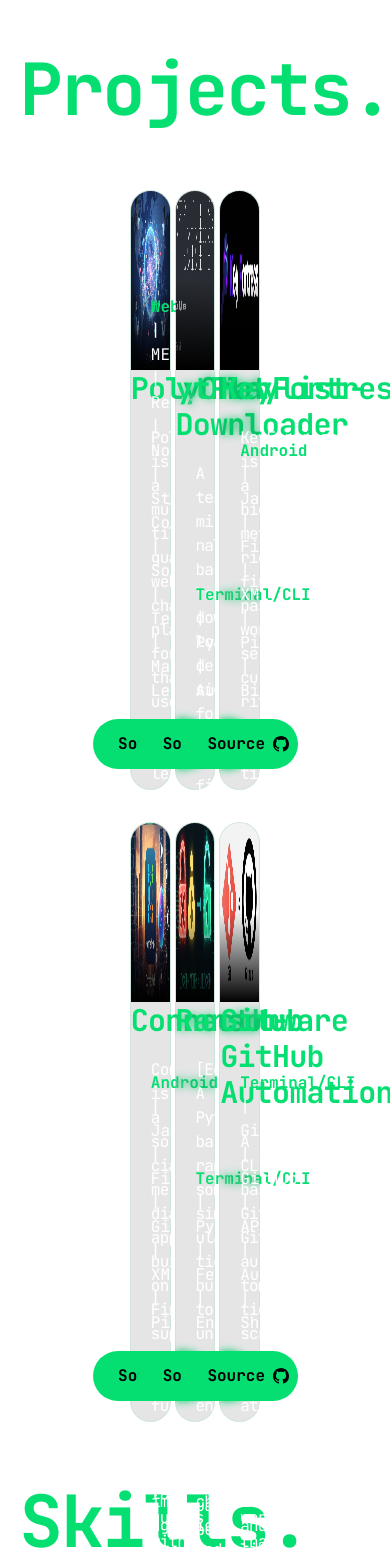
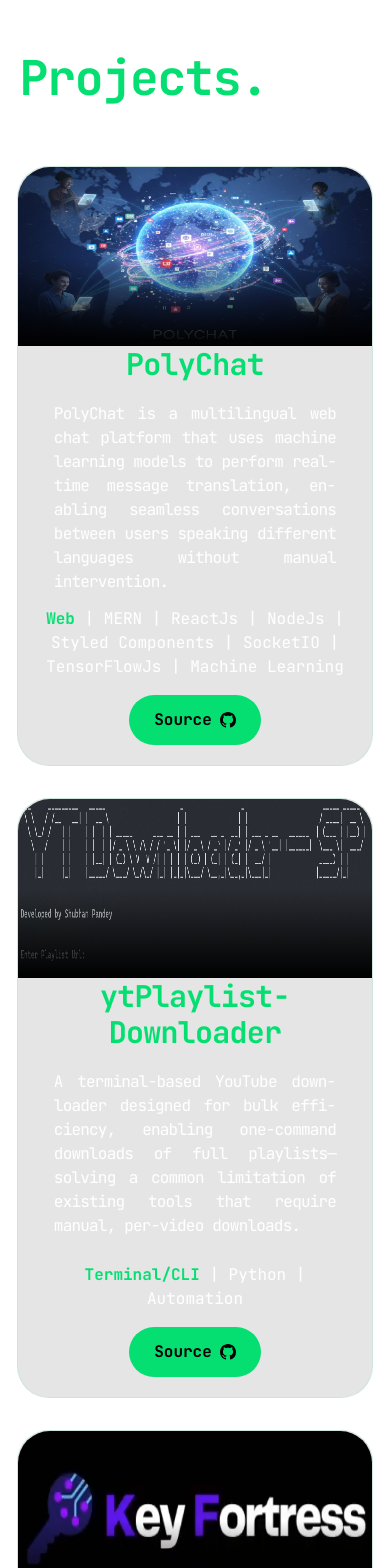
Before and after one commit to shubh4122/Portfolio, a React (Vite) app: page / in a window 390 px wide. Shown: the part 3920-5488 px from the top of the page. Built offline with nearby package versions, Linux system fonts and the light colour scheme.

Commit message:
Projects section made responsive

```diff
--- a/src/App.css
+++ b/src/App.css
@@ -43,9 +43,9 @@
     padding: 20px;
 }
 
-.section {
-    padding: 64px 128px;
-}
+/*.section {*/
+/*    padding: 64px 128px;*/
+/*}*/
 
 .cardInternals {
     padding: 20px;
@@ -72,6 +72,10 @@
         /*margin-right: 100px;*/
         margin-top: 44px;
     }
+
+    .section {
+        padding: 64px 2%;
+    }
 }
 @media only screen and (min-width: 1280px) {
     .hero {
@@ -87,6 +91,10 @@
         padding: 8px 16px;
         /*margin-right: 100px;*/
         margin-top: 88px;
+    }
+
+    .section {
+        padding: 64px 5%;
     }
 }
 
--- a/src/App.jsx
+++ b/src/App.jsx
@@ -125,12 +125,12 @@
                     {/*</div>*/}
 
                     <div id="projSec" className="projects">
-                        <h1 className="leftall text-7xl font-bold tracking-tight text-green-400 ">Projects.</h1>
+                        <h1 className="leftall xl:text-7xl sm:text-6xl text-5xl  font-bold tracking-tight text-green-400 ">Projects.</h1>
                         <ProjectSection/>
                     </div>
 
                     <div id="skillSec" className="h-screen">
-                        <h1 className="leftall text-7xl font-bold tracking-tight text-green-400 ">Skills.</h1>
+                        <h1 className="leftall xl:text-7xl sm:text-6xl text-5xl  font-bold tracking-tight text-green-400 ">Skills.</h1>
                         <SkillsSection/>
                     </div>
 
--- a/src/Components/ProjCards.jsx
+++ b/src/Components/ProjCards.jsx
@@ -6,7 +6,7 @@
             border border-green-400/10
             transition-shadow duration-300 ease-out
             hover:shadow-[0_0_20px_rgba(0,255,0,0.2)] hover:-translate-y-0.5
-            w-11/12 h-150 rounded-4xl text-white
+            xl:w-11/12 sm:w-60/100 lg:w-3/4 w-95/100 h-150 rounded-4xl text-white
             ">
 
             <div className="relative h-3/10 ">
@@ -16,7 +16,7 @@
 
             <p className="text-center text-3xl font-bold tracking-tight text-green-400 ">{name}</p>
             <div className="cardInternals h-1/3 flex justify-center">
-                <p className="text-justify w-9/10 tracking-tighter hyphens-auto">{description}</p>
+                <p className="text-justify w-9/10 tracking-tighter hyphens-auto ">{description}</p>
             </div>
 
             <div className="cardInternals absolute bottom-0 cardInternals flex flex-col gap-4 w-full">
--- a/src/Components/ProjectSection.jsx
+++ b/src/Components/ProjectSection.jsx
@@ -2,7 +2,7 @@
 
 const ProjectSection = () => {
     return (
-        <div className="section w-screen grid grid-cols-3 gap-y-8 place-items-center
+        <div className="section w-screen grid xl:grid-cols-3 lg:grid-cols-2 gap-8 place-items-center
             ">
 
             <ProjCards img={"pc.png"}
```
